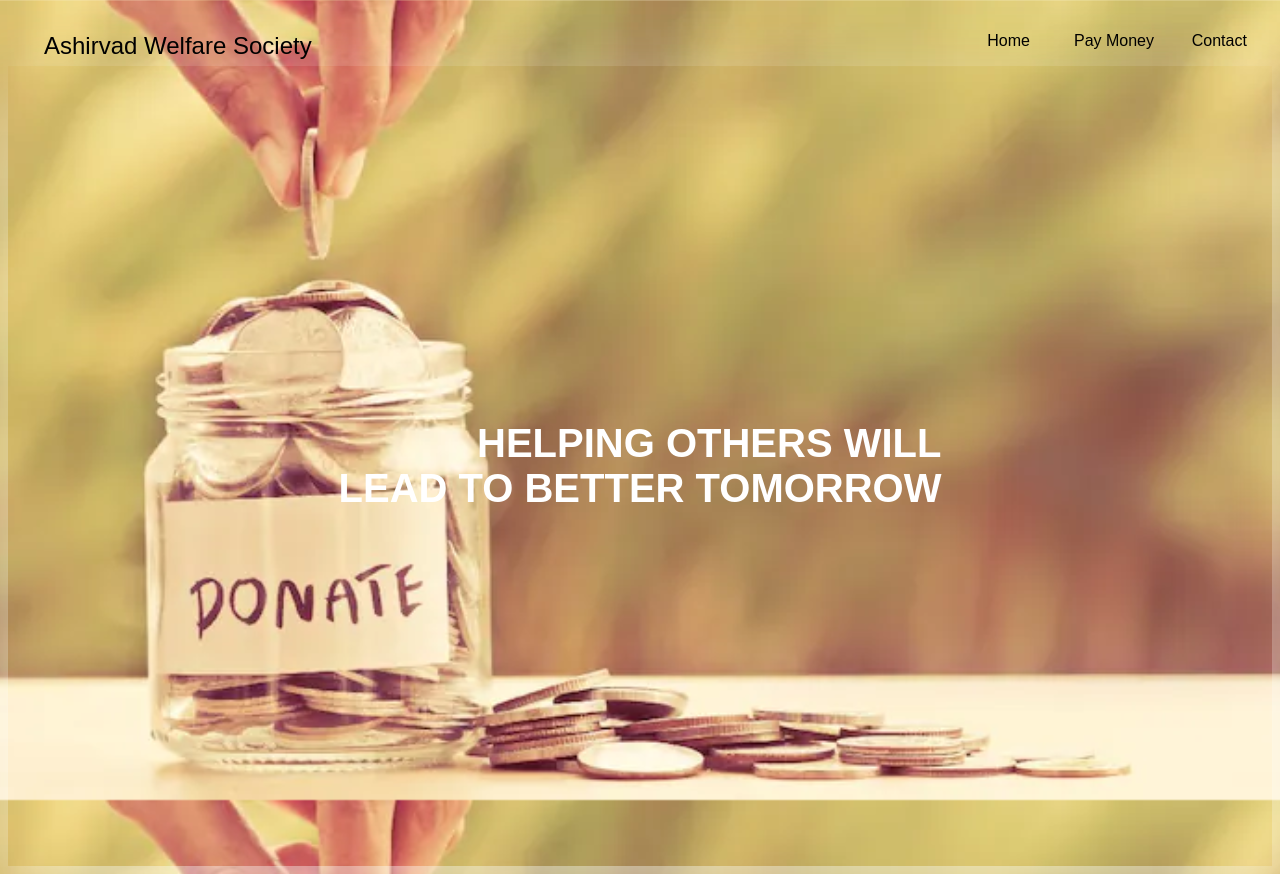
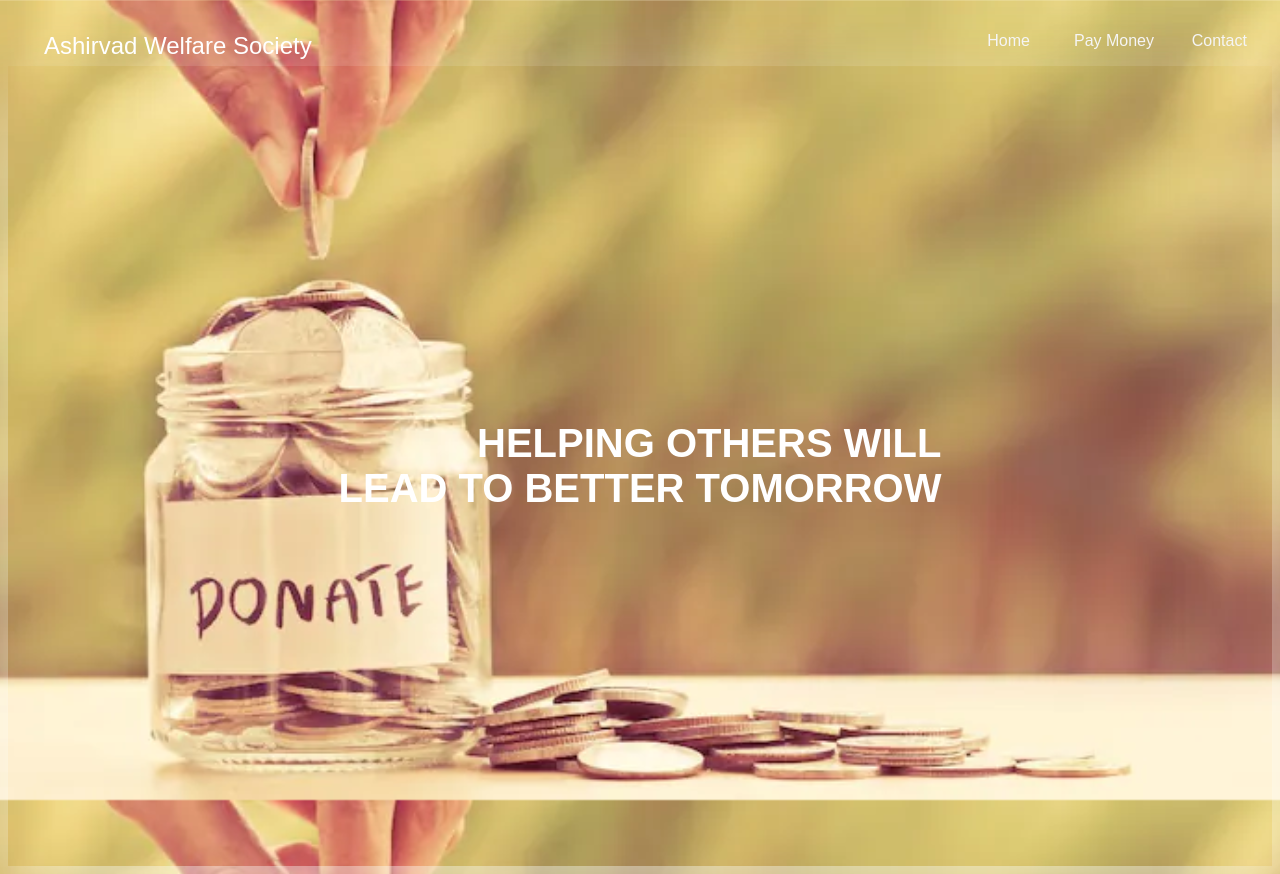
Before and after one commit to Amrittttt/Amrittttt.github.io, a plain HTML site: page dir/donate.html in a window 1280 px wide. Drawn offline with Linux system fonts and the light colour scheme.

Commit message:
Updated Donate.CSS

```diff
--- a/dir/donate.css
+++ b/dir/donate.css
@@ -21,7 +21,7 @@ body {
     /*top: 50%;*/
     left: 20px;
     font-weight: 100;
-    color: black;
+    color: white;
 }
 
 .navlinks {
@@ -42,19 +42,19 @@ body {
     display: flex;
     align-items: center;
     justify-content: center;
-    color: black;
+    color: rgb(249, 244, 244);
 }
 
 .navlinks li:hover {
    text-decoration-line: underline ;
-   background-color: #BDA576;
+
    line-height: 15px;
 }
 
 .links {
     text-decoration: none ;
     font-size: 1rem;
-    color: black;
+    color: whitesmoke;
 }*/
 /*
 .donation-page {
```
